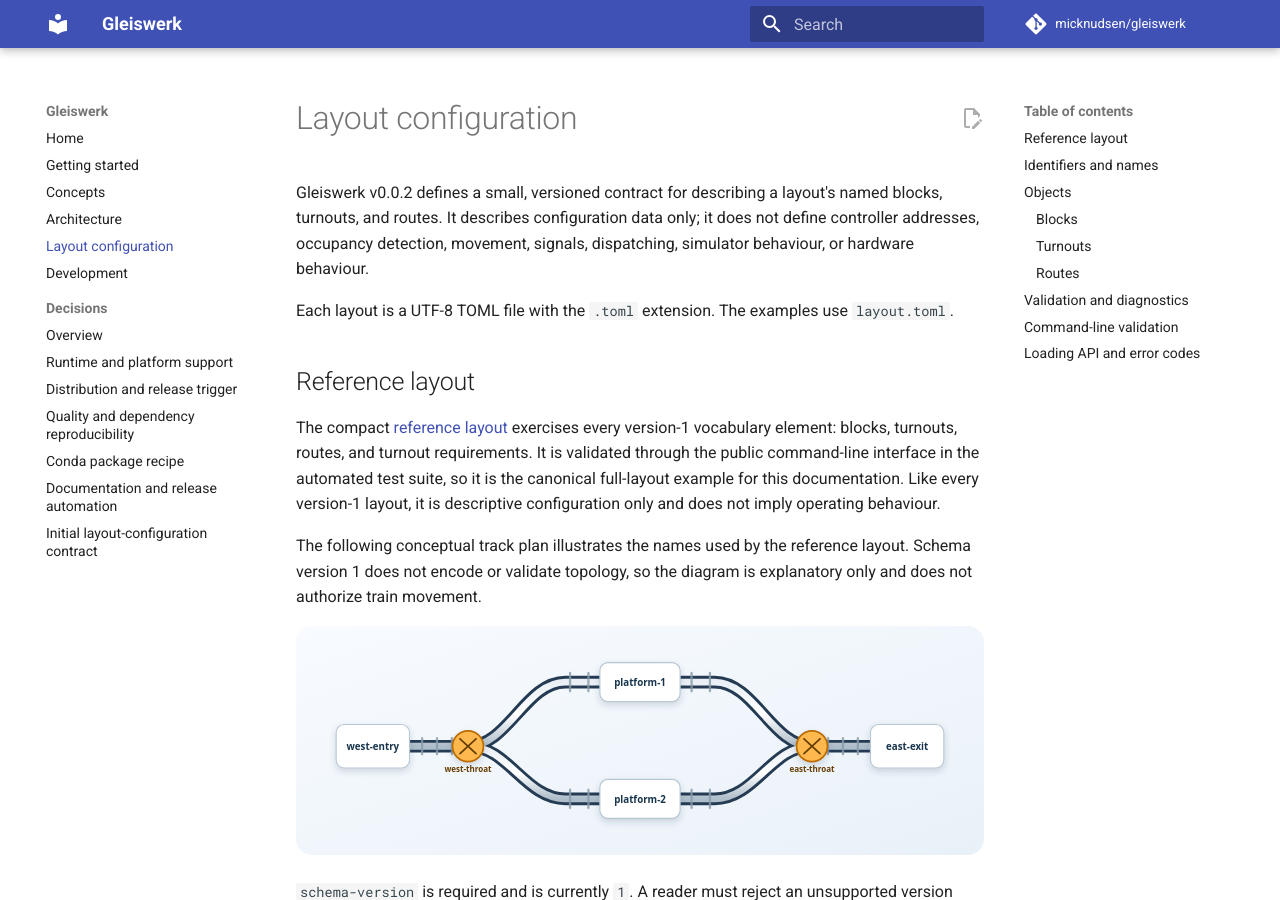
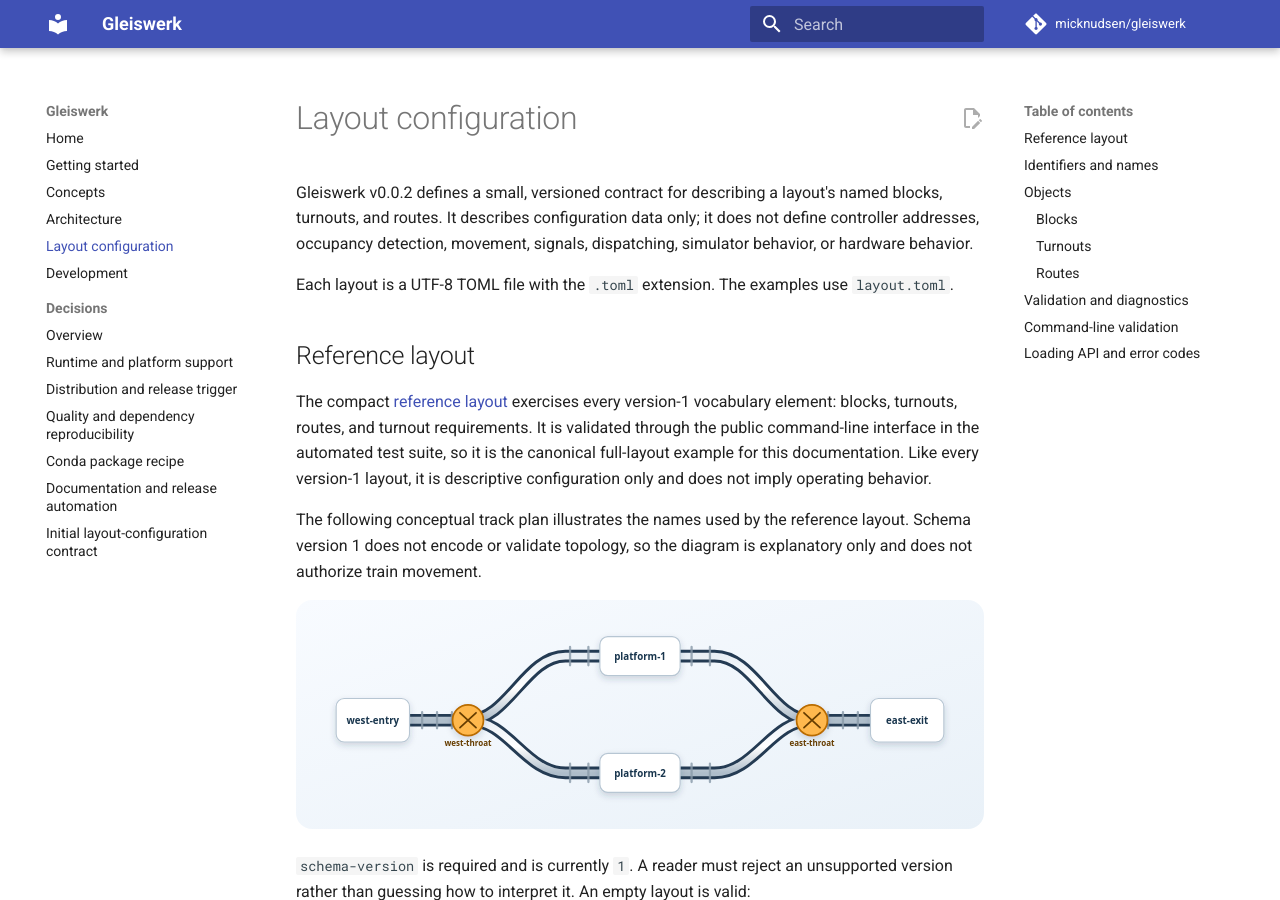
Before and after one commit to micknudsen/gleiswerk, an MkDocs documentation site: the page built from docs/layout-configuration.md, in a window 1280 px wide and 900 px high. Built offline with MkDocs 1.6.1 and Material for MkDocs 9.7.7, drawn with Linux system fonts in a browser that asks for light colours; comment, search, counter and statistics services are not loaded; some of the changed text lies outside the part shown.

```diff
--- a/docs/layout-configuration.md
+++ b/docs/layout-configuration.md
@@ -3,7 +3,7 @@
 Gleiswerk v0.0.2 defines a small, versioned contract for describing a layout's
 named blocks, turnouts, and routes. It describes configuration data only; it
 does not define controller addresses, occupancy detection, movement, signals,
-dispatching, simulator behaviour, or hardware behaviour.
+dispatching, simulator behavior, or hardware behavior.
 
 Each layout is a UTF-8 TOML file with the `.toml` extension. The examples use
 `layout.toml`.
@@ -15,7 +15,7 @@ exercises every version-1 vocabulary element: blocks, turnouts, routes, and
 turnout requirements. It is validated through the public command-line interface
 in the automated test suite, so it is the canonical full-layout example for
 this documentation. Like every version-1 layout, it is descriptive
-configuration only and does not imply operating behaviour.
+configuration only and does not imply operating behavior.
 
 The following conceptual track plan illustrates the names used by the reference
 layout. Schema version 1 does not encode or validate topology, so the diagram
```
Also changed, not shown: other parts of docs/layout-configuration.md (+2 -2 lines), AGENTS.md (+4 -3 lines), CODE_OF_CONDUCT.md (+2 -2 lines), CONTRIBUTING.md (+1 -1 lines), docs/adr/0006-layout-configuration-contract.md (+1 -1 lines), docs/development.md (+1 -1 lines), docs/index.md (+1 -1 lines), 1 other file.
